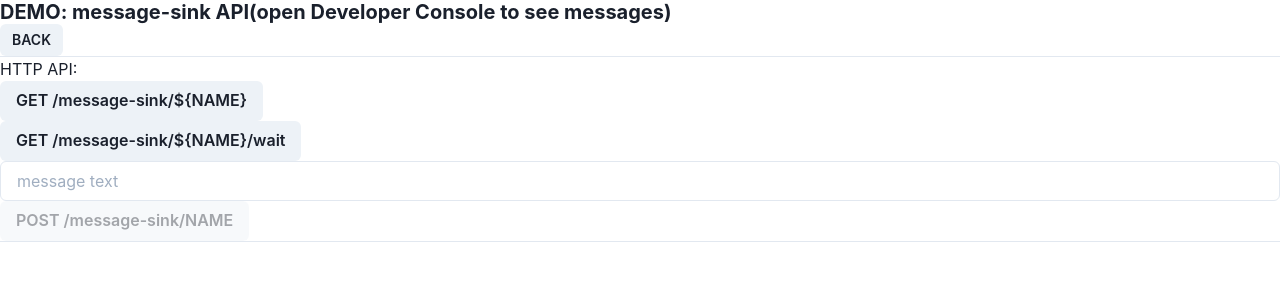
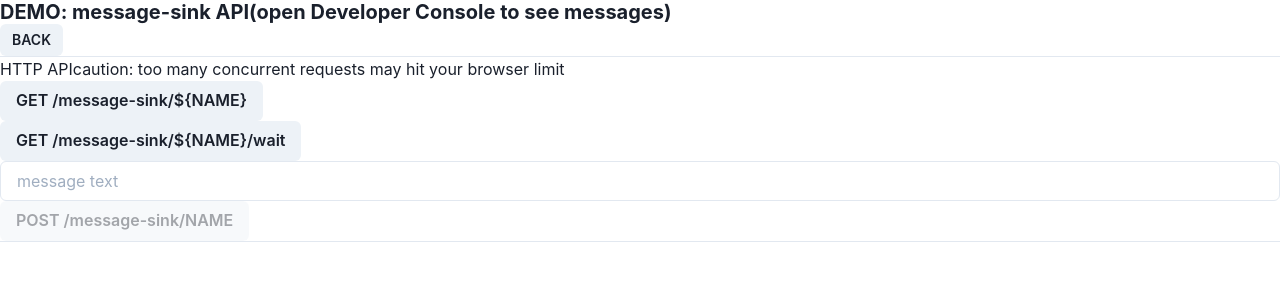
Before and after one commit to jokester/fullstack-playground, a Next.js app in the folder client-web/: page /message-sink/1 in a window 1280 px wide. Shown: the top 300 px of the page. Built offline with nearby package versions, Linux system fonts and the light colour scheme.

Commit message:
MessageSinkHttpDemo: log reqTag

```diff
--- a/client-web/src/message-sink/message-sink.tsx
+++ b/client-web/src/message-sink/message-sink.tsx
@@ -36,35 +36,42 @@ export const MessageSinkDemo: FC<{ onClose?(): void; sinkName: string }> = (prop
 };
 
 const MessageSinkHttpDemo: FC<{ api: MessageSinkApi }> = (props) => {
+  const reqCount = useRef(0);
   const [msgDraft, setMsgDraft] = useState<string>('');
 
   const onGet = () => {
-    console.debug('onGet start');
+    const reqTag = `req #${++reqCount.current}`;
+    console.debug(reqTag, 'onGet start');
     props.api.getMessage().then((res) => {
-      console.debug('onGet complete', res);
+      console.debug(reqTag, 'onGet complete', res);
     });
   };
 
   const onWait = () => {
-    console.debug('onWait start');
+    const reqTag = `req #${++reqCount.current}`;
+    console.debug(reqTag, 'onWait start');
     props.api.waitMessage().then((res) => {
-      console.debug('onWait complete', res);
+      console.debug(reqTag, 'onWait complete', res);
     });
   };
 
   const onPost = () => {
     if (!msgDraft) return;
     setMsgDraft('');
+    const reqTag = `req #${++reqCount.current}`;
 
-    console.debug('onPost start');
+    console.debug(reqTag, 'onPost start');
     props.api.postMessage(msgDraft).then((res) => {
-      console.debug('onPost complete', res);
+      console.debug(reqTag, 'onPost complete', res);
     });
   };
 
   return (
     <div className="space-y-4">
-      <div>HTTP API:</div>
+      <div>
+        HTTP API
+        <span className="text-sm ml-2">caution: too many concurrent requests may hit your browser limit</span>
+      </div>
       <div>
         <Button onClick={onGet}>GET /message-sink/{'${NAME}'}</Button>
       </div>
```
